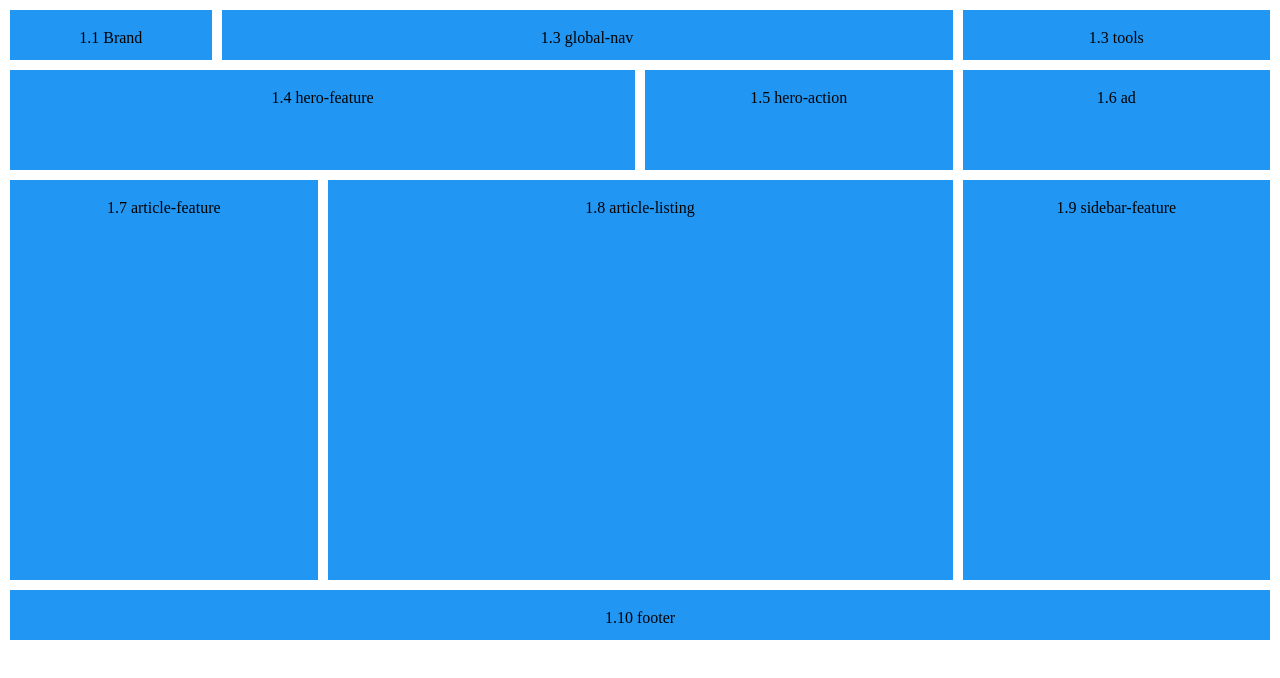
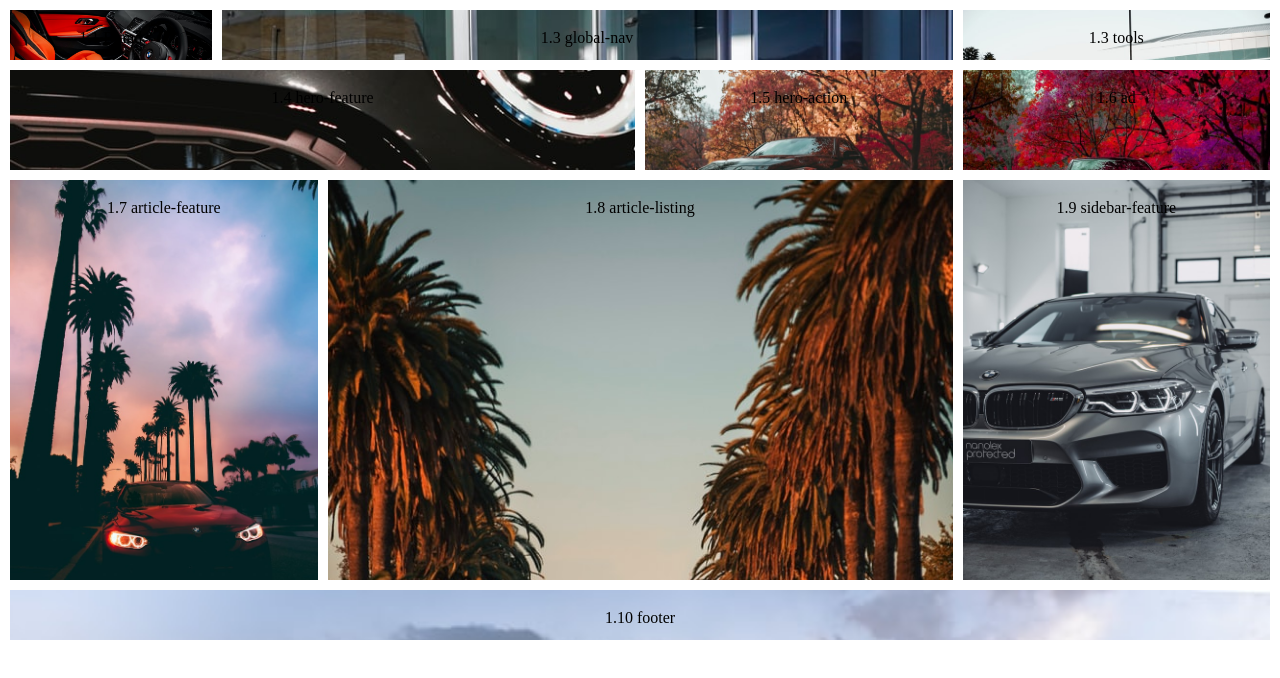
Before and after one commit to GigaPok/level1-grid, a plain HTML site: page index.html in a window 1280 px wide. Drawn offline with Linux system fonts and the light colour scheme.

Commit message:
add-photos

```diff
--- a/css/style.css
+++ b/css/style.css
@@ -11,41 +11,52 @@
     padding: 20px 0;
     font-size: 1em;
     background-color: #2196f3;
+    background-size: cover;
 }
 
 .brand {
     grid-column: 1 / 3;
+    background-image: url(../img/1.jfif);
 }
 .global-nav {
     grid-column: 3 / 10;
+    background-image: url(../img/2.jpg);
 }
 .tools {
     grid-column: 10 / 13;
+    background-image: url(../img/3.jpg);
 }
 .hero-feature {
     grid-column: 1 / 7;
+    background-image: url(../img/4.jpg);
     /* grid-row: 2 / 5; */
 }
 .hero-action {
     grid-column: 7 / 10;
+    background-image: url(../img/5.jpg);
     /* grid-row: 2 / 5; */
 }
 .ad {
     grid-column: 10 / 13;
+    background-image: url(../img/6.jpg);
     /* grid-row: 2 / 5; */
 }
 .article-feature {
     grid-column: 1 / 4;
+    background-image: url(../img/7.jpg);
     /* grid-row: 5 / 10; */
 }
 .article-listing {
     grid-column: 4 / 10;
+    background-image: url(../img/8.jpg);
     /* grid-row: 5 / 10; */
 }
 .sidebar-feature {
     grid-column: 10 / 13;
+    background-image: url(../img/9.jpg);
     /* grid-row: 5 / 10; */
 }
 .footer {
     grid-column: 1 / 13;
+    background-image: url(../img/10.jpg);
 }
```
Also changed, not shown: img/1.jfif (added), img/10.jpg (added), img/2.jpg (added), img/3.jpg (added), img/4.jpg (added), img/5.jpg (added), img/6.jpg (added), img/7.jpg (added), img/8.jpg (added), img/9.jpg (added), img/lee.jpg (deleted).
